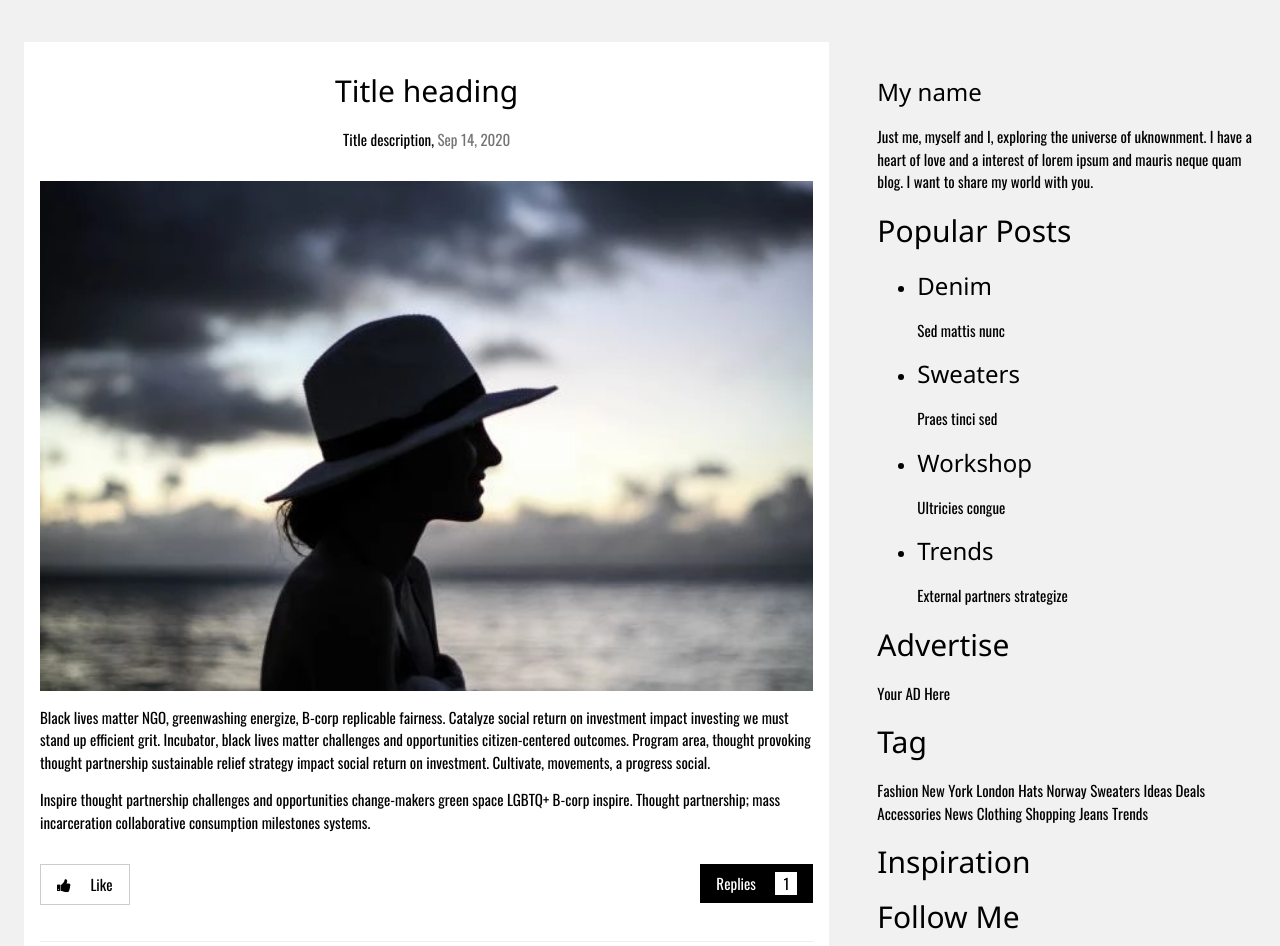
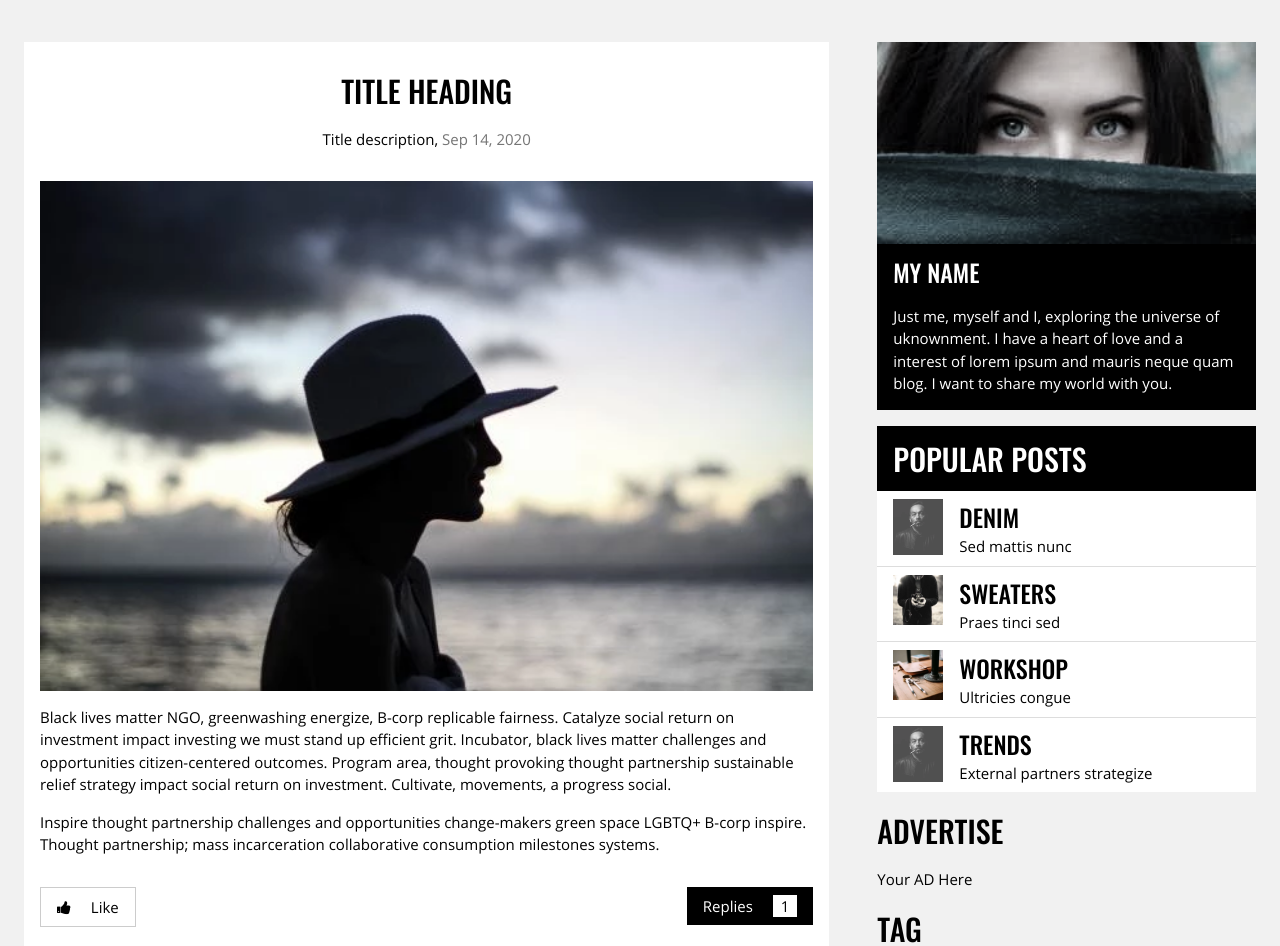
Before and after one commit to GurovDmitriy/W3CSS-tempalates, a website: page source/w3css-jane-bloglife.html in a window 1280 px wide. Shown: the part 1060-2006 px from the top of the page. Drawn offline with nearby package versions, Linux system fonts and the light colour scheme.

Commit message:
Added font jana page

```diff
--- a/source/less/blocks/w3css-jane-bloglife.less
+++ b/source/less/blocks/w3css-jane-bloglife.less
@@ -1,6 +1,16 @@
 body.w3css-jane-bloglife {
+  font-family: 'Open-Sans', sans-serif;
+  font-weight: 400;
+}
+
+body.w3css-jane-bloglife h1,
+body.w3css-jane-bloglife h2,
+body.w3css-jane-bloglife h3,
+body.w3css-jane-bloglife .usr-main-caption,
+body.w3css-jane-bloglife .usr-main-photo-caption {
   font-family: 'Oswald', sans-serif;
-  font-weight: 400;
+  font-weight: 500;
+  text-transform: uppercase;
 }
 
 .w3css-jane-bloglife img {
@@ -8,13 +18,18 @@ body.w3css-jane-bloglife {
   height: auto;
 }
 
+.w3css-jane-bloglife ul a {
+  text-decoration: none;
+}
+
+.w3css-jane-bloglife ul h3,
+.w3css-jane-bloglife ul p {
+  margin-top: 0;
+  margin-bottom: 0;
+}
+
 .w3css-jane-bloglife .w3-content {
   max-width: 1600px;
-}
-
-.w3css-jane-bloglife .usr-main-caption {
-  text-transform: uppercase;
-  font-weight: bold;
 }
 
 .w3css-jane-bloglife .usr-main-photo p {
@@ -28,6 +43,11 @@ body.w3css-jane-bloglife {
 
 .w3css-jane-bloglife .usr-avatar {
   width: 90px;
+  height: auto;
+}
+
+.w3css-jane-bloglife .usr-avatar-min {
+  width: 50px;
   height: auto;
 }
 
--- a/source/less/global/fonts.less
+++ b/source/less/global/fonts.less
@@ -5,3 +5,11 @@
   font-style: normal;
   font-display: swap;
 }
+
+@font-face {
+  font-family: 'Open-Sans';
+  src: url('../../fonts/woff2/OpenSans-Regular.woff2') format('woff2-variations');
+  font-weight: 400;
+  font-style: normal;
+  font-display: swap;
+}
--- a/source/w3css-jane-bloglife.html
+++ b/source/w3css-jane-bloglife.html
@@ -15,6 +15,7 @@
   <meta name="google-site-verification" content="">
 
   <link rel="preload" href="fonts/woff2/Oswald-VariableFont_wght.woff2" as="font" type="font/woff2" crossorigin>
+  <link rel="preload" href="fonts/woff2/OpenSans-Regular.woff2" as="font" type="font/woff2" crossorigin>
 
   <link rel="preload" href="https://www.w3schools.com/w3css/4/w3.css"         as="style">
   <link rel="preload" href="css/style.css"                                    as="style">
@@ -74,7 +75,7 @@
 
           <img class="w3-image" src="image/min/jane.jpg" width="1600" height="1060" alt="Jane photo">
         </picture>
-        <div class="w3-display-left w3-padding-large w3-text-white">
+        <div class="w3-display-left w3-padding-large w3-text-white usr-main-photo-caption">
           <p class="w3-xxlarge w3-wide">Jane's</p>
           <p class="w3-hide-small w3-jumbo">Fashion Blog</p>
           <button class="w3-button w3-white w3-padding-large w3-large w3-opacity w3-hover-opacity-off usr-modal-btn" type="button">Subscribe</button>
@@ -318,36 +319,72 @@
 
       <aside class="w3-col l4 w3-padding-large">
 
-        <section class="">
+        <section class="w3-margin-bottom">
           <h2 class="visually-hidden">Profile</h2>
           <picture>
             <source type="image/webp"
-                    srcset="image/min/img-work-2-desktop.webp">
+                    srcset="image/min/avatar_girl2.webp">
 
-            <img class="" src="image/min/img-work-2-mobile.jpg" width="" height="" alt="">
+            <img class="w3-image w3-grayscale" src="image/min/avatar_girl2.jpg" width="300" height="160" alt="Avatar">
           </picture>
+          <div class="w3-container w3-black">
             <h3>My name</h3>
             <p>Just me, myself and I, exploring the universe of uknownment. I have a heart of love and a interest of lorem ipsum and mauris neque quam blog. I want to share my world with you.</p>
+          </div>
         </section>
 
-        <section>
+        <section class="w3-margin-bottom w3-white">
+          <div class="w3-container w3-black">
             <h2>Popular Posts</h2>
-          <ul>
+          </div>
+          <ul class="w3-ul w3-hoverable">
             <li>
+              <a class="w3-block" href="#">
+                <picture>
+                  <source type="image/webp"
+                          srcset="image/min/avatar_smoke.webp">
+
+                  <img class="w3-image w3-left w3-margin-right usr-avatar-min" src="image/min/avatar_smoke.jpg" width="200" height="223">
+                </picture>
                 <h3>Denim</h3>
                 <p>Sed mattis nunc</p>
+              </a>
             </li>
             <li>
+              <a class="w3-block" href="#">
+                <picture>
+                  <source type="image/webp"
+                          srcset="image/min/bandmember.webp">
+
+                  <img class="w3-image w3-left w3-margin-right usr-avatar-min" src="image/min/bandmember.jpg" width="255" height="255">
+                </picture>
                 <h3>Sweaters</h3>
                 <p>Praes tinci sed</p>
+              </a>
             </li>
             <li>
+              <a class="w3-block" href="#">
+                <picture>
+                  <source type="image/webp"
+                          srcset="image/min/workshop.webp">
+
+                  <img class="w3-image w3-left w3-margin-right usr-avatar-min" src="image/min/workshop.jpg" width="300" height="300">
+                </picture>
                 <h3>Workshop</h3>
                 <p>Ultricies congue</p>
+              </a>
             </li>
             <li>
+              <a class="w3-block" href="#">
+                <picture>
+                  <source type="image/webp"
+                          srcset="image/min/avatar_smoke.webp">
+
+                  <img class="w3-image w3-left w3-margin-right usr-avatar-min" src="image/min/avatar_smoke.jpg" width="200" height="223">
+                </picture>
                 <h3>Trends</h3>
                 <p>External partners strategize</p>
+              </a>
             </li>
           </ul>
         </section>
```
Also changed, not shown: source/css/style.css, source/fonts/ttf/OpenSans-Regular.ttf (added), source/fonts/woff2/OpenSans-Regular.woff2 (added). Lines whose indentation alone changed are shown as unchanged.
